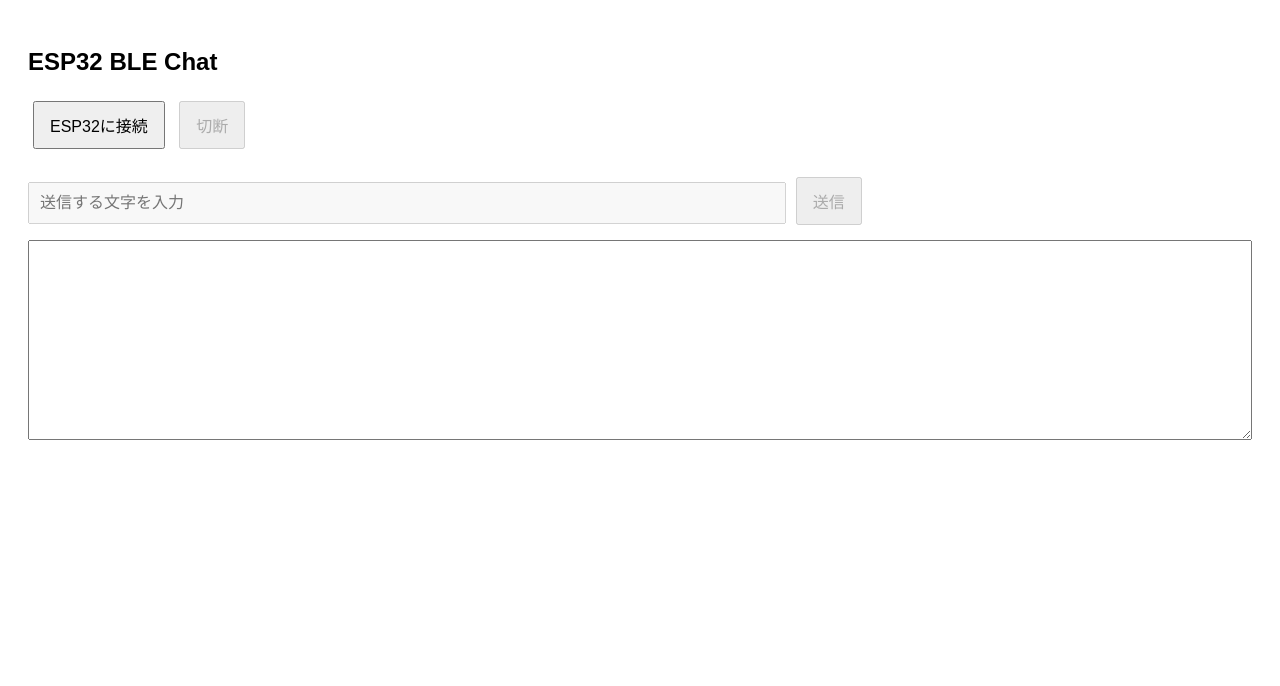
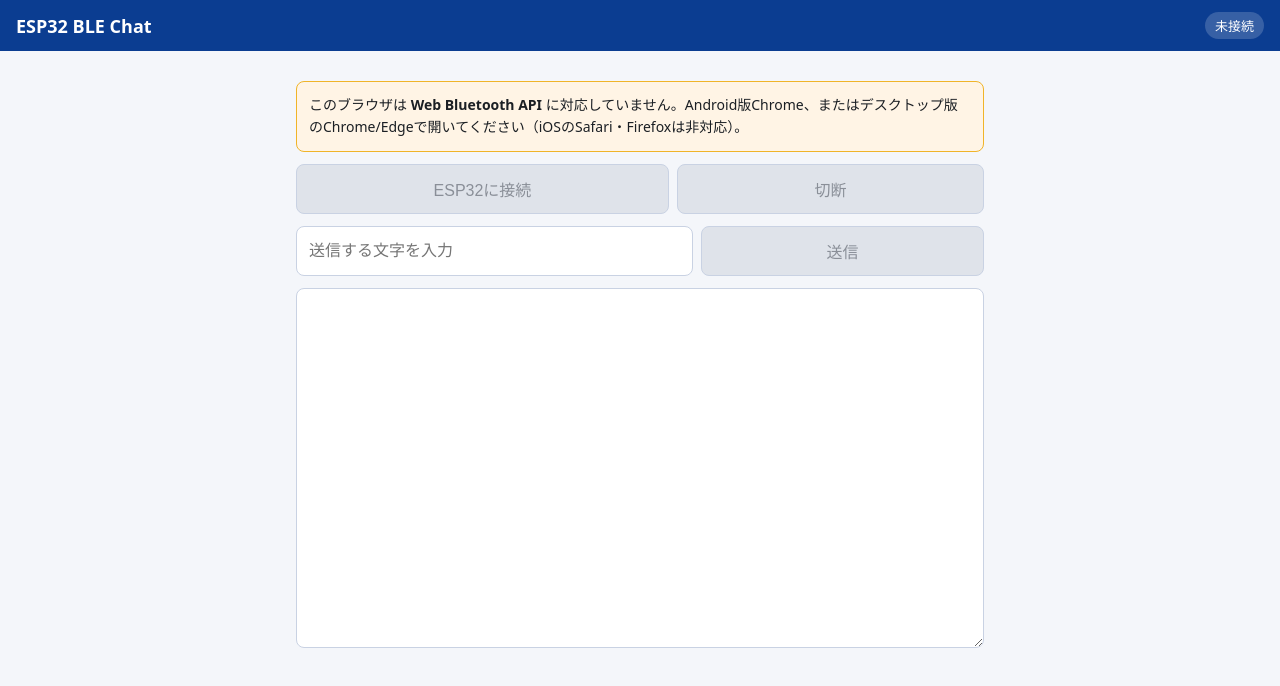
Before and after one commit to sato4app/esp32c3-ble, a plain HTML site: page index.html in a window 1280 px wide. Drawn offline with Linux system fonts and the light colour scheme.

Commit message:
Add initial project files for ESP32 BLE Chat application
- Created manifest.json for PWA configuration with app details and icons.
- Added service-worker.js to enable offline capabilities and caching strategies.
- Included icon-192.png and icon-512.png for application icons.

```diff
--- a/index.html
+++ b/index.html
@@ -2,25 +2,121 @@
 <html lang="ja">
 <head>
   <meta charset="UTF-8">
-  <meta name="viewport" content="width=device-width, initial-scale=1.0">
+  <meta name="viewport" content="width=device-width, initial-scale=1.0, viewport-fit=cover">
+  <meta name="theme-color" content="#0b3d91">
+  <meta name="description" content="ESP32-C3とWeb Bluetoothでテキストを双方向に送受信する">
   <title>ESP32 BLE Chat</title>
+
+  <!-- PWA（GitHub Pagesのプロジェクトページでも動くよう相対パス） -->
+  <link rel="manifest" href="manifest.json">
+  <link rel="icon" href="icons/icon-192.png">
+  <link rel="apple-touch-icon" href="icons/icon-192.png">
+
   <style>
-    body { font-family: sans-serif; padding: 20px; }
-    button { padding: 10px 15px; margin: 5px; font-size: 16px; }
-    input { padding: 10px; font-size: 16px; width: 60%; }
-    #log { width: 100%; height: 200px; margin-top: 10px; padding: 5px; box-sizing: border-box; }
+    :root {
+      --theme: #0b3d91;
+      --bg: #f4f6fa;
+      --fg: #1b1f24;
+      --border: #c9d2e3;
+      --ok: #1a7f37;
+    }
+    * { box-sizing: border-box; }
+    body {
+      margin: 0;
+      font-family: system-ui, -apple-system, "Segoe UI", "Hiragino Sans", "Noto Sans JP", sans-serif;
+      background: var(--bg);
+      color: var(--fg);
+      padding-bottom: env(safe-area-inset-bottom);
+    }
+    header {
+      background: var(--theme);
+      color: #fff;
+      padding: calc(12px + env(safe-area-inset-top)) 16px 12px;
+      display: flex;
+      align-items: center;
+      justify-content: space-between;
+      gap: 8px;
+    }
+    header h1 { font-size: 18px; margin: 0; }
+    #status {
+      font-size: 13px;
+      padding: 4px 10px;
+      border-radius: 999px;
+      background: rgba(255, 255, 255, 0.18);
+      white-space: nowrap;
+    }
+    #status.connected { background: var(--ok); }
+    main { padding: 16px; max-width: 720px; margin: 0 auto; }
+    .row { display: flex; gap: 8px; flex-wrap: wrap; margin-bottom: 12px; }
+    button {
+      flex: 1 1 auto;
+      min-height: 48px;
+      min-width: 120px;
+      padding: 12px 16px;
+      font-size: 16px;
+      border: 1px solid var(--theme);
+      border-radius: 8px;
+      background: var(--theme);
+      color: #fff;
+      cursor: pointer;
+    }
+    button.secondary { background: #fff; color: var(--theme); }
+    button:disabled { background: #dfe3ea; border-color: var(--border); color: #8a8f98; cursor: default; }
+    input[type="text"] {
+      flex: 1 1 180px;
+      min-height: 48px;
+      padding: 12px;
+      font-size: 16px;
+      border: 1px solid var(--border);
+      border-radius: 8px;
+      background: #fff;
+    }
+    #log {
+      width: 100%;
+      height: 45vh;
+      min-height: 180px;
+      padding: 8px;
+      font-size: 14px;
+      font-family: ui-monospace, "SFMono-Regular", Consolas, monospace;
+      border: 1px solid var(--border);
+      border-radius: 8px;
+      background: #fff;
+      resize: vertical;
+    }
+    #notice {
+      padding: 12px;
+      margin-bottom: 12px;
+      border-radius: 8px;
+      background: #fff4e5;
+      border: 1px solid #f0b429;
+      font-size: 14px;
+      line-height: 1.6;
+    }
+    [hidden] { display: none !important; }
   </style>
 </head>
 <body>
-  <h2>ESP32 BLE Chat</h2>
-  <button id="connectBtn">ESP32に接続</button>
-  <button id="disconnectBtn" disabled>切断</button>
-  <br><br>
+  <header>
+    <h1>ESP32 BLE Chat</h1>
+    <span id="status">未接続</span>
+  </header>
 
-  <input type="text" id="sendText" placeholder="送信する文字を入力" disabled>
-  <button id="sendBtn" disabled>送信</button>
-  <br>
-  <textarea id="log" readonly></textarea>
+  <main>
+    <p id="notice" hidden></p>
+
+    <div class="row">
+      <button id="connectBtn">ESP32に接続</button>
+      <button id="disconnectBtn" class="secondary" disabled>切断</button>
+      <button id="installBtn" class="secondary" hidden>ホーム画面に追加</button>
+    </div>
+
+    <div class="row">
+      <input type="text" id="sendText" placeholder="送信する文字を入力" enterkeyhint="send" autocomplete="off" disabled>
+      <button id="sendBtn" disabled>送信</button>
+    </div>
+
+    <textarea id="log" readonly></textarea>
+  </main>
 
   <script>
     // ESP32側のコードと合わせたUUID
@@ -33,13 +129,48 @@
 
     const connectBtn = document.getElementById('connectBtn');
     const disconnectBtn = document.getElementById('disconnectBtn');
+    const installBtn = document.getElementById('installBtn');
     const sendBtn = document.getElementById('sendBtn');
     const sendText = document.getElementById('sendText');
     const logArea = document.getElementById('log');
+    const statusEl = document.getElementById('status');
+    const notice = document.getElementById('notice');
 
     function log(message) {
-      logArea.value += message + '\n';
+      const time = new Date().toLocaleTimeString('ja-JP', { hour12: false });
+      logArea.value += '[' + time + '] ' + message + '\n';
       logArea.scrollTop = logArea.scrollHeight;
+    }
+
+    // 接続状態に応じてUIをまとめて切り替える
+    function setConnected(connected) {
+      statusEl.textContent = connected ? '接続中' : '未接続';
+      statusEl.classList.toggle('connected', connected);
+      connectBtn.disabled = connected;
+      disconnectBtn.disabled = !connected;
+      sendBtn.disabled = !connected;
+      sendText.disabled = !connected;
+    }
+
+    function showNotice(html) {
+      notice.innerHTML = html;
+      notice.hidden = false;
+    }
+
+    // Web Bluetoothが使える環境かを起動時に判定する
+    function checkEnvironment() {
+      if (!window.isSecureContext) {
+        showNotice('このページは <b>HTTPS または localhost</b> で開く必要があります。'
+          + 'Web Bluetooth APIは安全なコンテキストでのみ動作します。');
+        connectBtn.disabled = true;
+        return;
+      }
+      if (!navigator.bluetooth) {
+        showNotice('このブラウザは <b>Web Bluetooth API</b> に対応していません。'
+          + 'Android版Chrome、またはデスクトップ版のChrome/Edgeで開いてください'
+          + '（iOSのSafari・Firefoxは非対応）。');
+        connectBtn.disabled = true;
+      }
     }
 
     connectBtn.addEventListener('click', async () => {
@@ -48,6 +179,13 @@
         bluetoothDevice = await navigator.bluetooth.requestDevice({
           filters: [{ name: 'ESP32-C3-BLE' }],
           optionalServices: [SERVICE_UUID]
+        });
+
+        // 切断検知はデバイスごとに一度だけ登録する（再接続時の二重登録を避ける）
+        bluetoothDevice.addEventListener('gattserverdisconnected', () => {
+          log('❌ 切断されました');
+          rxCharacteristic = null;
+          setConnected(false);
         });
 
         log('接続しています...');
@@ -66,18 +204,7 @@
         rxCharacteristic = await service.getCharacteristic(RX_UUID);
 
         log('✅ 接続完了！');
-        connectBtn.disabled = true;
-        disconnectBtn.disabled = false;
-        sendBtn.disabled = false;
-        sendText.disabled = false;
-
-        bluetoothDevice.addEventListener('gattserverdisconnected', () => {
-          log('❌ 切断されました');
-          connectBtn.disabled = false;
-          disconnectBtn.disabled = true;
-          sendBtn.disabled = true;
-          sendText.disabled = true;
-        });
+        setConnected(true);
 
       } catch (error) {
         log('エラー: ' + error);
@@ -90,8 +217,8 @@
       }
     });
 
-    sendBtn.addEventListener('click', async () => {
-      const text = sendText.value;
+    async function send() {
+      const text = sendText.value.trim();
       if (!text || !rxCharacteristic) return;
       try {
         const encoder = new TextEncoder();
@@ -101,7 +228,45 @@
       } catch (error) {
         log('送信エラー: ' + error);
       }
+    }
+
+    sendBtn.addEventListener('click', send);
+    // スマホのソフトキーボードの実行キーでも送信できるようにする
+    sendText.addEventListener('keydown', (event) => {
+      if (event.key === 'Enter') {
+        event.preventDefault();
+        send();
+      }
     });
+
+    // ホーム画面への追加（Androidのインストールプロンプト）
+    let deferredPrompt = null;
+    window.addEventListener('beforeinstallprompt', (event) => {
+      event.preventDefault();
+      deferredPrompt = event;
+      installBtn.hidden = false;
+    });
+    installBtn.addEventListener('click', async () => {
+      if (!deferredPrompt) return;
+      deferredPrompt.prompt();
+      await deferredPrompt.userChoice;
+      deferredPrompt = null;
+      installBtn.hidden = true;
+    });
+    window.addEventListener('appinstalled', () => {
+      installBtn.hidden = true;
+      log('ホーム画面に追加しました');
+    });
+
+    // Service Workerの登録（オフライン起動用）
+    if ('serviceWorker' in navigator) {
+      window.addEventListener('load', () => {
+        navigator.serviceWorker.register('service-worker.js')
+          .catch((error) => console.error('Service Workerの登録に失敗:', error));
+      });
+    }
+
+    checkEnvironment();
   </script>
 </body>
 </html>
```
Also changed, not shown: service-worker.js (added, +68 -0 lines), icons/icon-192.png (added), icons/icon-512.png (added), manifest.json (added), 1 other file.
